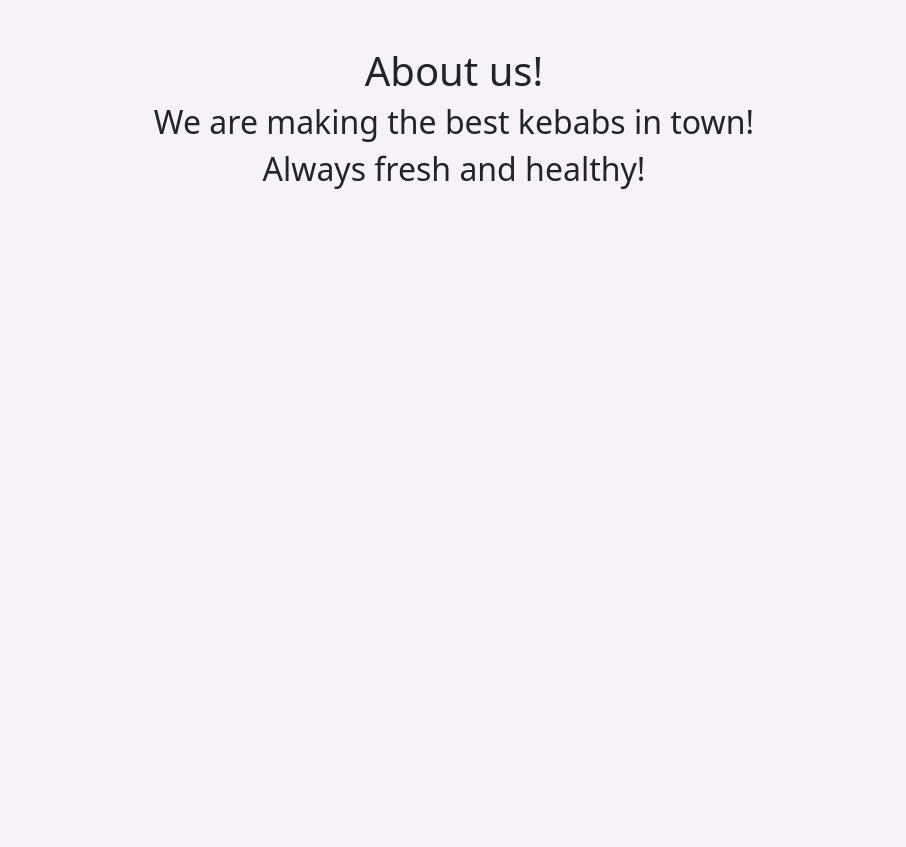
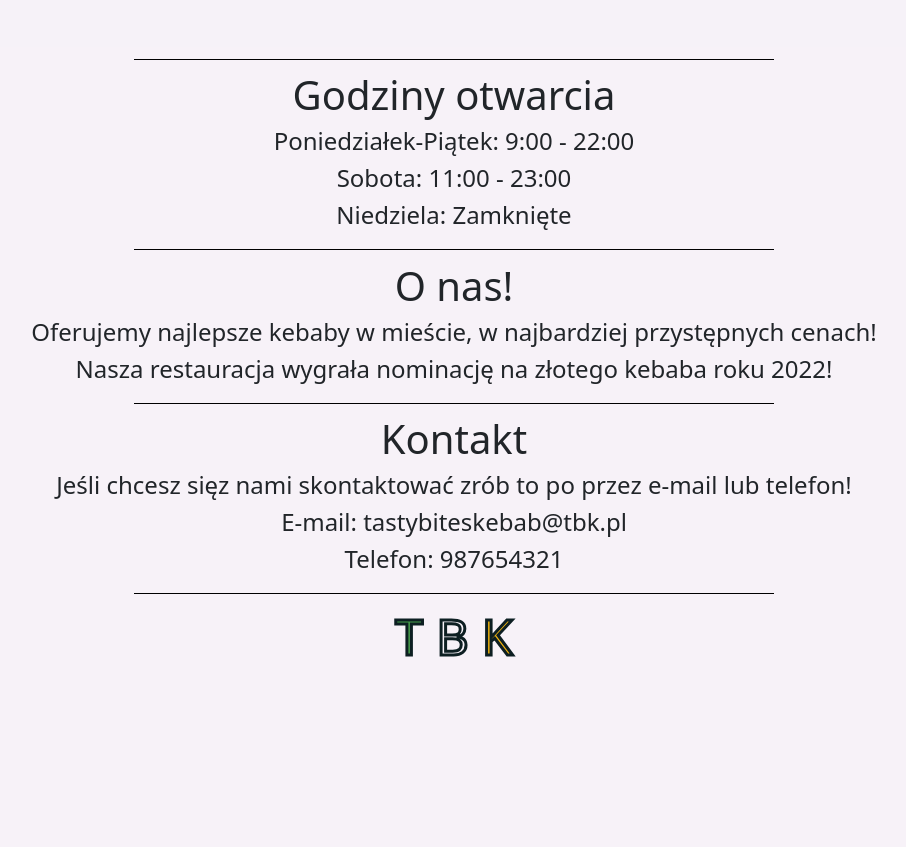
Before and after one commit to Ihavegot/django_pwp, a Django app: page / in a window 1280 px wide. Shown: the part 801-1648 px from the top of the page, without its empty margins (186-1092 px from the left). Before the commit the page ends 990 px from the top, so only its background shows below. Run offline with Django 4.2, Linux system fonts and the light colour scheme.

Commit message:
Fixed main page
Fixed bottom page info part, now is responsive

```diff
--- a/TastyBites/Templates/index.html
+++ b/TastyBites/Templates/index.html
@@ -3,7 +3,7 @@
 {% load static %}
 <body>
 <section class="header">
-    <div class="container-fluid">
+    <div class="container">
         <nav class="navbar navbar-expand-lg navbar-dark font-header-fit">
             <div class="container-fluid">
                 <svg xmlns="http://www.w3.org/2000/svg" width="40" height="40" fill="#f0b30f"
@@ -33,7 +33,8 @@
                             <a class="nav-link text-color-orange" href="{% url 'logout' %}">Log out</a>
                         </li>
                         <li class="nav-item">
-                                <a class="nav-link text-color-orange disabled" style="color: #f0b30f; text-transform: capitalize;"> | {{ user.username }}</a>
+                            <a class="nav-link text-color-orange disabled"
+                               style="color: #f0b30f; text-transform: capitalize;"> | {{ user.username }}</a>
                         </li>
                         {% else %}
                         <li class="nav-item">
@@ -58,40 +59,52 @@
               d="M0,160L80,138.7C160,117,320,75,480,85.3C640,96,800,160,960,181.3C1120,203,1280,181,1360,170.7L1440,160L1440,320L1360,320C1280,320,1120,320,960,320C800,320,640,320,480,320C320,320,160,320,80,320L0,320Z">
         </path>
     </svg>
-    <div class="text-center">
-        <!--FIX, NOT RESPONSIVE, ADD SVG BG-->
-        <h1 style="">
-            About us!
-        </h1>
-        <h2>
-            We are making the best kebabs in town!
+    <div class="text-center solid-bg">
+        <div class="d-flex justify-content-center align-items-center">
+            <div>&nbsp</div>
+            <div style="border-bottom: 1px solid black; width: 50%;"></div>
+            <div>&nbsp</div>
+        </div>
+        <span class="info">
+            <h1>Godziny otwarcia</h1>
+            <h4>Poniedziałek-Piątek: 9:00 - 22:00</h4>
+            <h4>Sobota: 11:00 - 23:00</h4>
+            <h4>Niedziela: Zamknięte</h4>
+        </span>
+        <div class="d-flex justify-content-center align-items-center">
+            <div>&nbsp</div>
+            <div style="border-bottom: 1px solid black; width: 50%;"></div>
+            <div>&nbsp</div>
+        </div>
+        <span class="info">
+            <h1>O nas!</h1>
+            <h4>Oferujemy najlepsze kebaby w mieście, w najbardziej przystępnych cenach!</h4>
+            <h4>Nasza restauracja wygrała nominację na złotego kebaba roku 2022!</h4>
+        </span>
+        <div class="d-flex justify-content-center align-items-center">
+            <div>&nbsp</div>
+            <div style="border-bottom: 1px solid black; width: 50%;"></div>
+            <div>&nbsp</div>
+        </div>
+        <span class="info">
+            <h1>Kontakt</h1>
+            <h4>Jeśli chcesz sięz nami skontaktować zrób to po przez e-mail lub telefon!</h4>
+            <h4>E-mail: tastybiteskebab@tbk.pl</h4>
+            <h4>Telefon: 987654321</h4>
+        </span>
+        <div class="d-flex justify-content-center align-items-center">
+            <div>&nbsp</div>
+            <div style="border-bottom: 1px solid black; width: 50%;"></div>
+            <div>&nbsp</div>
+        </div>
+        <div class="d-flex justify-content-center align-items-center">
+            <h2 class="font-header">
+                    <span class="text-color-green-border">T</span>
+                    <span class="text-color-light-border">B</span>
+                    <span class="text-color-orange-border">K</span>
                 </h2>
-        <h2>
-            Always fresh and healthy!
-        </h2>
-        <p>&nbsp</p>
-        <p>&nbsp</p>
-        <p>&nbsp</p>
-        <p>&nbsp</p>
-        <p>&nbsp</p>
-        <p>&nbsp</p>
-        <p>&nbsp</p>
-        <p>&nbsp</p>
+        </div>
     </div>
 </section>
 </body>
-
-<!--<p>NAGLOWEK | LOGOWANIE |-->
-<!--{% if user.is_authenticated %}-->
-<!--Hi {{ user.username }}!-->
-<!--<a href="{% url 'logout' %}">Logout</a>-->
-<!--<a href="cart/">Shopping cart</a>-->
-<!--{% else %}-->
-<!--You are not logged in-->
-<!--<a href="{% url 'login' %}">Login</a>-->
-<!--{% endif %}-->
-<!--</p>-->
-<!--<p>MAIN CONTENT | <a href="menu/">MENU</a></p>-->
-<!--<p>ABOUT</p>-->
-<!--<p>CONTACT INFO</p>-->
 {% endblock %}
--- a/TastyBites/Templates/tmpl.html
+++ b/TastyBites/Templates/tmpl.html
@@ -5,7 +5,7 @@
     <title> {% block title %} Tasty Bites {% endblock %} </title>
     <link href="https://cdn.jsdelivr.net/npm/bootstrap@5.3.0-alpha1/dist/css/bootstrap.min.css" rel="stylesheet"
           integrity="sha384-GLhlTQ8iRABdZLl6O3oVMWSktQOp6b7In1Zl3/Jr59b6EGGoI1aFkw7cmDA6j6gD" crossorigin="anonymous">
-    <link rel="stylesheet" href="{% static 'css/style.css' %}">
+    <link rel="stylesheet" href="{% static 'css/style.css' %}?{% now 'u' %}">
 </head>
 {% block content %}
 {% endblock %}
--- a/TastyBites/static/css/style.css
+++ b/TastyBites/static/css/style.css
@@ -52,11 +52,11 @@ body{
 }
 
 .navbar ul li a:hover{
-    border-bottom: 1px solid var(--main-color-light);
+    border-bottom: 1px solid currentColor;
 }
 
 .act{
-    border-bottom: 1px solid var(--main-color-light);
+    border-bottom: 1px solid currentColor;
 }
 
 .header{
@@ -83,3 +83,16 @@ body{
 .wave{
     position: relative;
 }
+
+.solid-bg{
+    position: relative;
+    background-image: url("/static/img/index_solid_bg.jpeg");
+    width: 100%;
+    height: 100vh;
+    background-position: center;
+    background-size: cover;
+}
+
+.info{
+
+}
```
Also changed, not shown: TastyBites/db.sqlite3, TastyBites/static/img/index_solid_bg.jpeg (added). Lines whose indentation alone changed are shown as unchanged.
